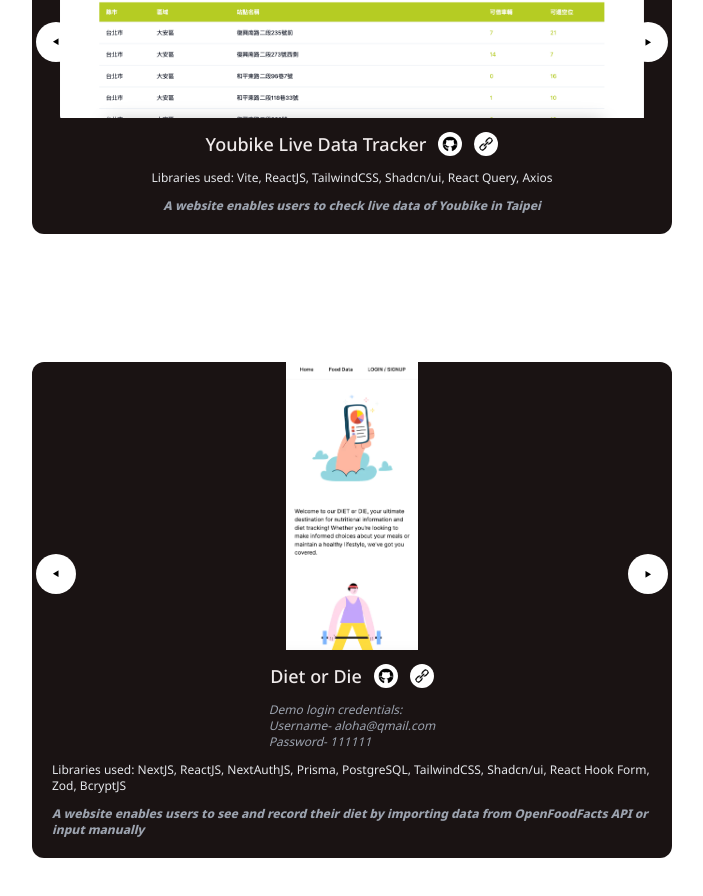
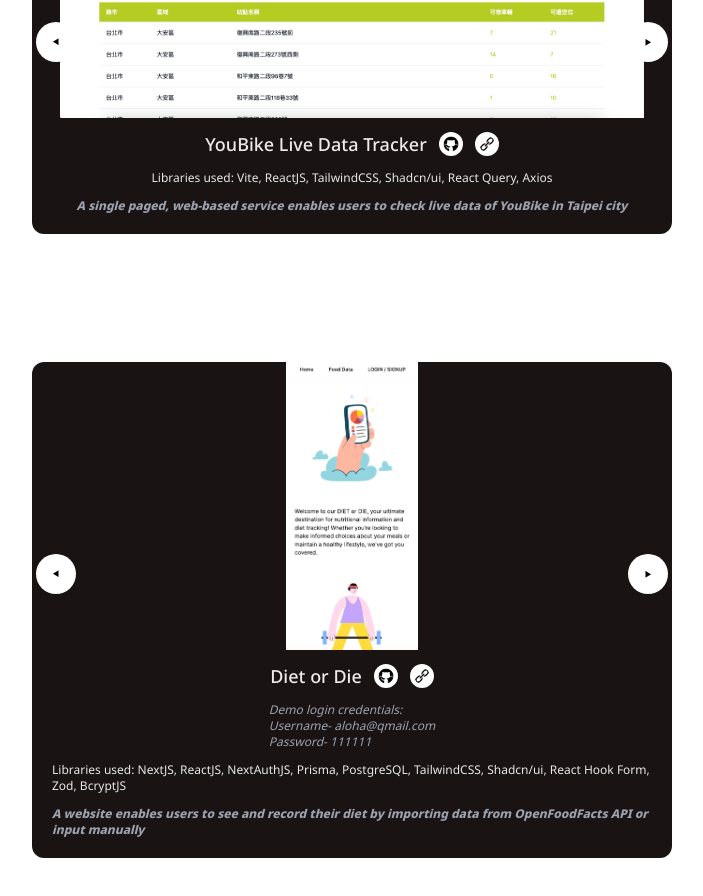
Before and after one commit to isaacrundev/portfolio, a React (Vite) app: page / in a window 1280 px wide. Shown: the part 1870-2766 px from the top of the page, without its empty margins (288-991 px from the left). Built offline with nearby package versions, Linux system fonts and the light colour scheme; a web font is replaced by a local one.

Commit message:
Fixed content typo

```diff
--- a/src/data/data.ts
+++ b/src/data/data.ts
@@ -27,8 +27,8 @@
 
 export const showcaseData = [
   {
-    name: "Youbike Live Data Tracker",
-    desc: "A website enables users to check live data of Youbike in Taipei",
+    name: "YouBike Live Data Tracker",
+    desc: "A single paged, web-based service enables users to check live data of YouBike in Taipei city",
     libraries: "Vite, ReactJS, TailwindCSS, Shadcn/ui, React Query, Axios",
     screenshots: [youbikeDesktop1, youbikeMobile1],
     deployedUrl: "https://youbike-tan.vercel.app/",
```
